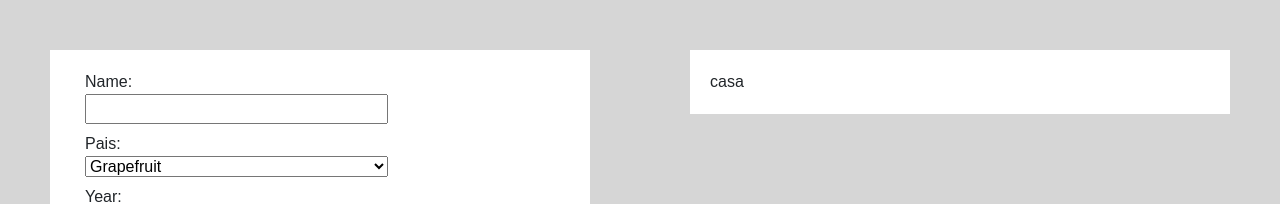
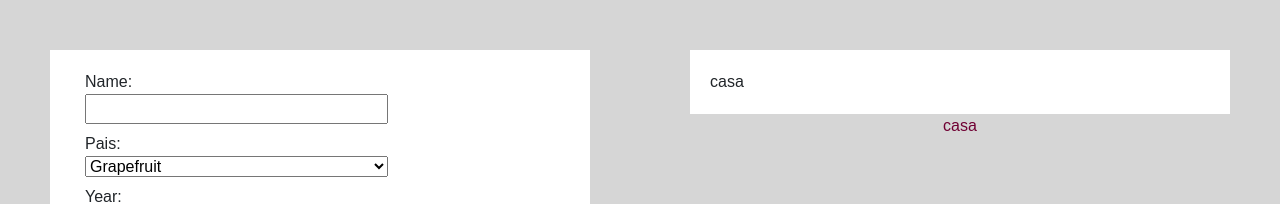
Before and after one commit to agudeluca/ReactExercise, a React (Create React App) app: page / in a window 1280 px wide. Shown: the top 204 px of the page. Built offline with nearby package versions, Linux system fonts and the light colour scheme.

Commit message:
adding scss

```diff
--- a/src/App.css
+++ b/src/App.css
@@ -1,29 +1,29 @@
 .App {
   text-align: center;
-  display:flex; flex-direction:row;
-}
+  display: flex;
+  flex-direction: row; }
+
+.casa {
+  color: #700033; }
 
 .App-logo {
   animation: App-logo-spin infinite 20s linear;
-  height: 80px;
-}
+  height: 80px; }
 
 .App-header {
   background-color: #222;
   height: 150px;
   padding: 20px;
-  color: white;
-}
+  color: white; }
 
 .App-title {
-  font-size: 1.5em;
-}
+  font-size: 1.5em; }
 
 .App-intro {
-  font-size: large;
-}
+  font-size: large; }
 
 @keyframes App-logo-spin {
-  from { transform: rotate(0deg); }
-  to { transform: rotate(360deg); }
-}
+  from {
+    transform: rotate(0deg); }
+  to {
+    transform: rotate(360deg); } }
--- /dev/null
+++ b/src/App.scss
@@ -0,0 +1,32 @@
+$primary-color: #700033;
+.App {
+  text-align: center;
+  display:flex; flex-direction:row;
+}
+.casa{
+  color: $primary-color
+}
+.App-logo {
+  animation: App-logo-spin infinite 20s linear;
+  height: 80px;
+}
+
+.App-header {
+  background-color: #222;
+  height: 150px;
+  padding: 20px;
+  color: white;
+}
+
+.App-title {
+  font-size: 1.5em;
+}
+
+.App-intro {
+  font-size: large;
+}
+
+@keyframes App-logo-spin {
+  from { transform: rotate(0deg); }
+  to { transform: rotate(360deg); }
+}
--- a/src/components/form.js
+++ b/src/components/form.js
@@ -1,5 +1,5 @@
 import React, { Component } from 'react';
-import '../App.css';
+import '../App.scss';
 import { connect } from 'react-redux';
 import InputName from './inputName'
 import InputCountry from './inputCountry'
--- a/src/components/inputCountry.js
+++ b/src/components/inputCountry.js
@@ -1,5 +1,5 @@
 import React, { Component } from 'react';
-import '../App.css';
+import '../App.scss';
 import { Col } from 'react-bootstrap';
 import { connect } from 'react-redux';
 import * as actions from '../actions';
--- a/src/components/inputName.js
+++ b/src/components/inputName.js
@@ -1,5 +1,5 @@
 import React, { Component } from 'react';
-import '../App.css';
+import '../App.scss';
 import { Col } from 'react-bootstrap';
 import { connect } from 'react-redux';
 import * as actions from '../actions';
--- a/src/components/inputYear.js
+++ b/src/components/inputYear.js
@@ -1,5 +1,5 @@
 import React, { Component } from 'react';
-import '../App.css';
+import '../App.scss';
 import { Col } from 'react-bootstrap';
 import { connect } from 'react-redux';
 import * as actions from '../actions';
--- a/src/views/index.js
+++ b/src/views/index.js
@@ -1,6 +1,6 @@
 
 import React, { Component } from 'react';
-import '../App.css';
+import '../App.scss';
 import { Col } from 'react-bootstrap';
 import { connect } from 'react-redux';
 import FormUser from '../components/form';
@@ -19,7 +19,10 @@ class ViewMain extends Component {
             </div>
         </Col>
         <Col md={6} style={{ padding: '50px' }}>
-            <div style={{ background: 'white', display: 'flex', padding: '20px' }}>
+            <div style={{background: 'white', display: 'flex', padding: '20px' }}>
+                casa
+      </div>
+      <div className="casa">
                 casa
       </div>
         </Col>
```
Also changed, not shown: package.json (+7 -2 lines).
